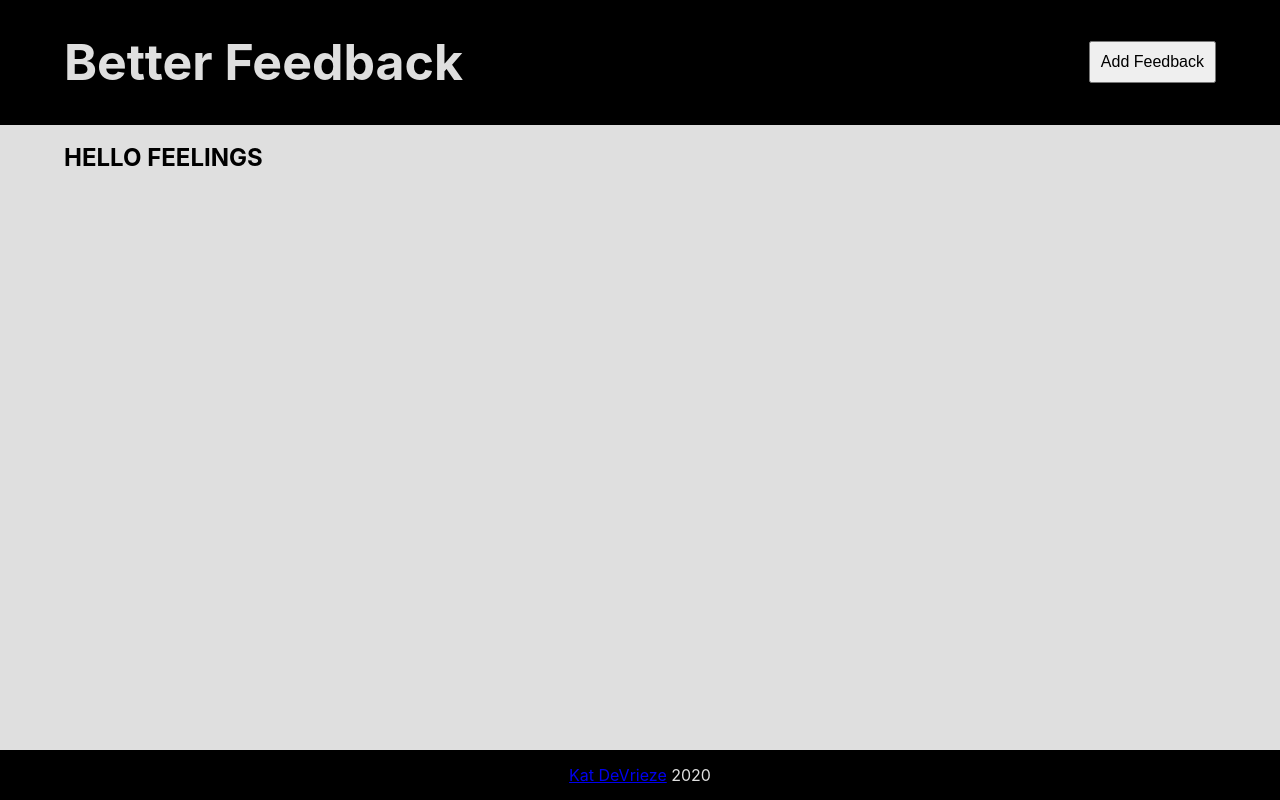
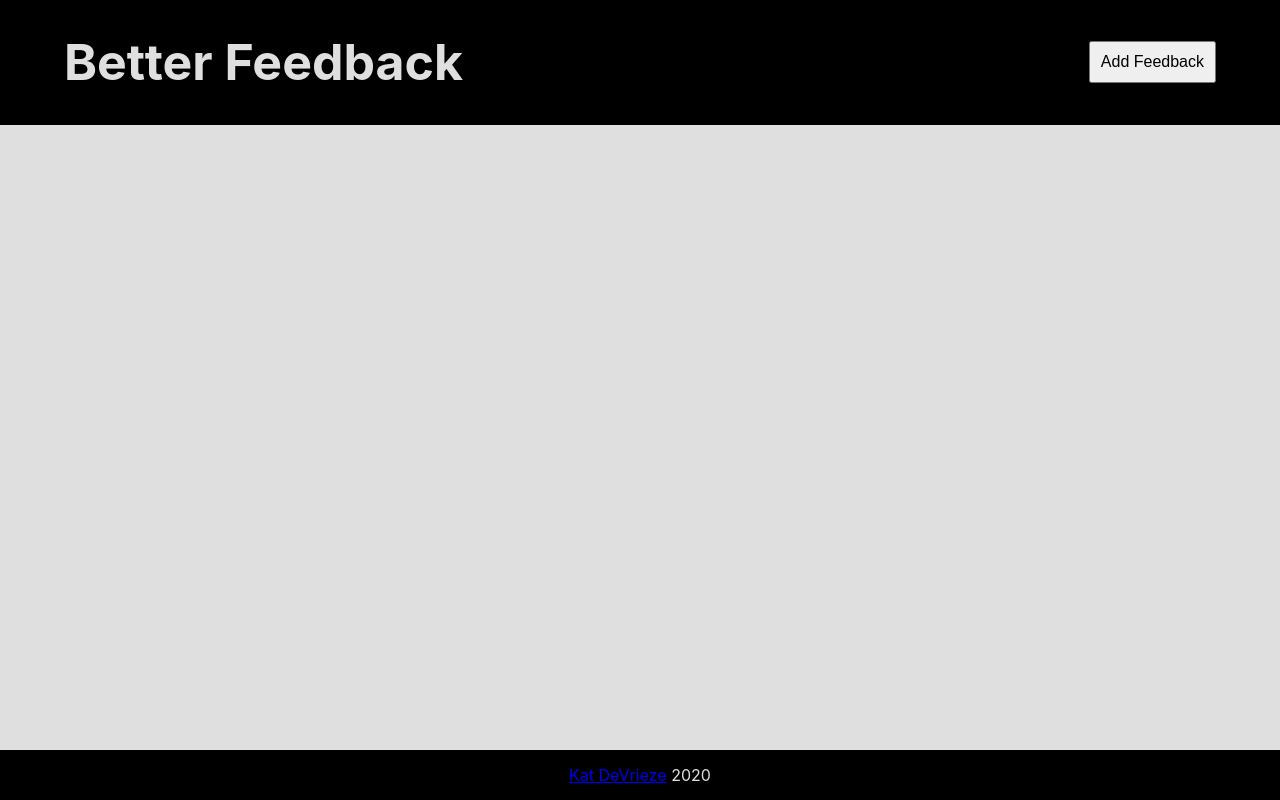
Before and after one commit to katmdev/better-feedback, a React app: page / in a window 1280 px wide. Built offline with nearby package versions, Linux system fonts and the light colour scheme; no server answers; the database is empty.

Commit message:
removed unnecessary header

```diff
--- a/src/Feelings.js
+++ b/src/Feelings.js
@@ -17,7 +17,6 @@ class Feelings extends Component {
       return(
         <section className="feelings">
             <div className="wrapper">
-                <h2>HELLO FEELINGS</h2>
                 {this.props.feelings.map((obj) => {
                     const existingFeeling = groupedFeelings[obj.feeling];
                     if(existingFeeling){
```
